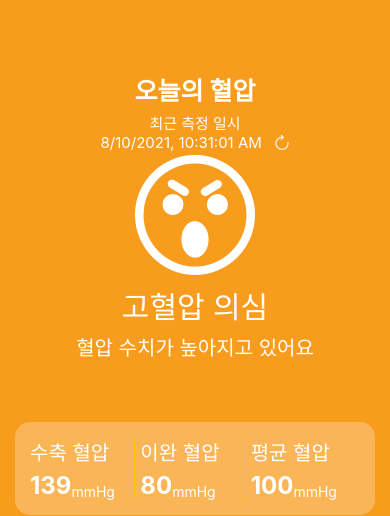
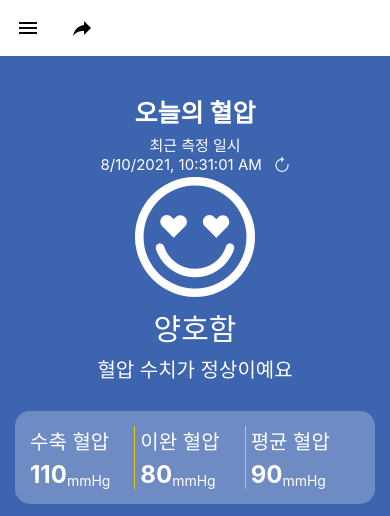
Before and after one commit to ire4564/we-want-to-graduate, a React Native app: screen / in a window 390 px wide. Shown: the top 516 px of the page. Built offline with nearby package versions, Linux system fonts and the light colour scheme.

Commit message:
(1106) Feat: Add Navigation Bar

```diff
--- a/App.js
+++ b/App.js
@@ -7,6 +7,7 @@ import Block from './component/Block';
 import CurrentResult from './component/CurrentResult';
 import TimeLog from './component/TimeLog';
 import ReloadTime from './component/ReloadTime';
+import Bar from './component/Bar';
 import * as e4api from './api/v1/e4-connect-api';
 
 import * as ChangeColor from './component/Background';
@@ -32,7 +33,7 @@ export default function App() {
   //var data = e4api.getLastSessionData();
 
   //혈압 값 예측
-  const [systolics, setSystolics] = useState(139);
+  const [systolics, setSystolics] = useState(110);
   const [relaxas, setRelaxas] = useState(80);
 
   // 그래프 컴포넌트
@@ -43,11 +44,12 @@ export default function App() {
 
   return (
     <PaperProvider theme={theme}>
-      <View style={{flex: 0.5, justifyContent: "center", alignItems:'center',backgroundColor: ChangeColor.Background(systolics, relaxas)}}>
+      <Bar/>
+      <View style={{flex: 0.45, justifyContent: "center", alignItems:'center',backgroundColor: ChangeColor.Background(systolics, relaxas)}}>
         <ReloadTime/>
         <ShowIcon systolic={systolics} relaxa={relaxas}/>
       </View>
-      <View style={{flex: 0.5, backgroundColor:(ChangeColor.Background(systolics, relaxas))}}>
+      <View style={{flex: 0.55, backgroundColor:(ChangeColor.Background(systolics, relaxas))}}>
         <Block content={<CurrentResult systolic={systolics} diastolic={relaxas}/>}/>
         <Block content={<TimeLog />}/>
         <Block content={graph}/>
--- /dev/null
+++ b/component/Bar.js
@@ -0,0 +1,12 @@
+import * as React from 'react';
+import { Appbar } from 'react-native-paper';
+import { Platform } from 'react-native';
+
+const Bar = () => (
+    <Appbar.Header style={{backgroundColor: "#ffff"}}>
+        <Appbar.Action icon="menu" onPress={() => {}} />
+        <Appbar.Action icon="share" style={{flexDirection: "column", alignItems: "flex-end"}} onPress={() => {}} />
+    </Appbar.Header>
+);
+
+export default Bar;
--- a/component/ReloadTime.js
+++ b/component/ReloadTime.js
@@ -12,7 +12,6 @@ export default function ReloadTime() {
 
     return(
         <View style={styles.view}>
-            <Text></Text>
             <Text style={styles.title}>오늘의 혈압</Text>
             <Text style={styles.detail}>최근 측정 일시</Text>
             <Text style={styles.detail}>{date}   <Icon name="reload1" onPress={clickLoad} size={15} color="#ffffff"/></Text>
```
